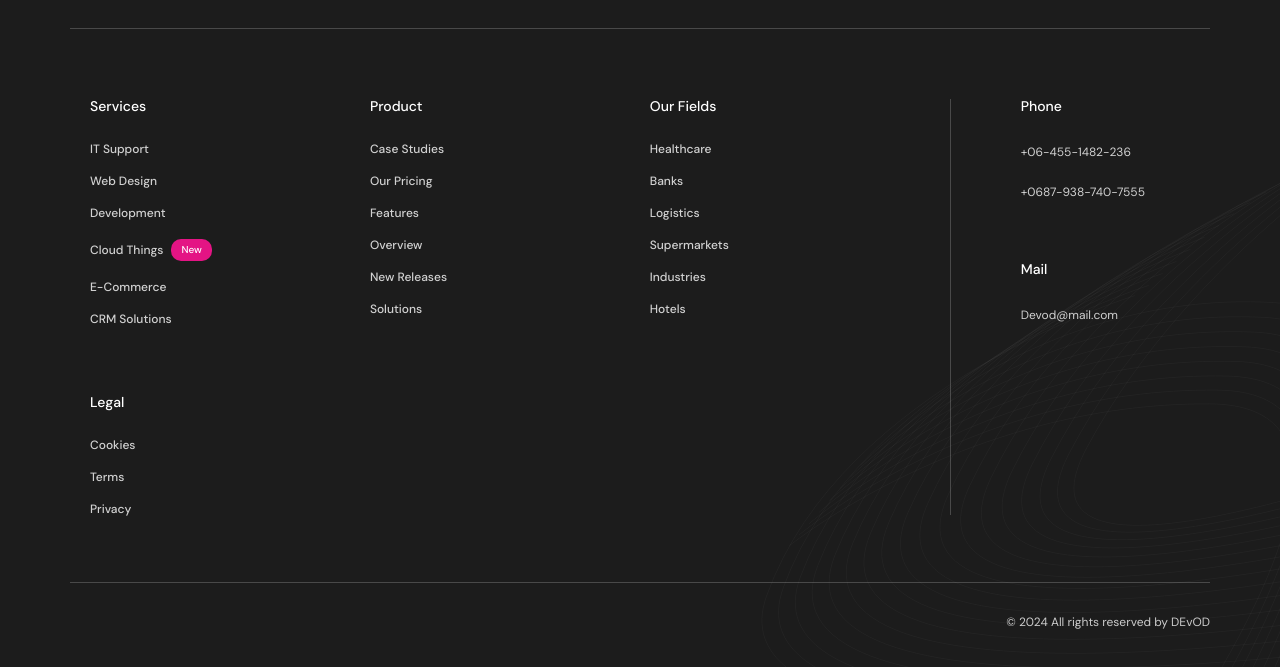
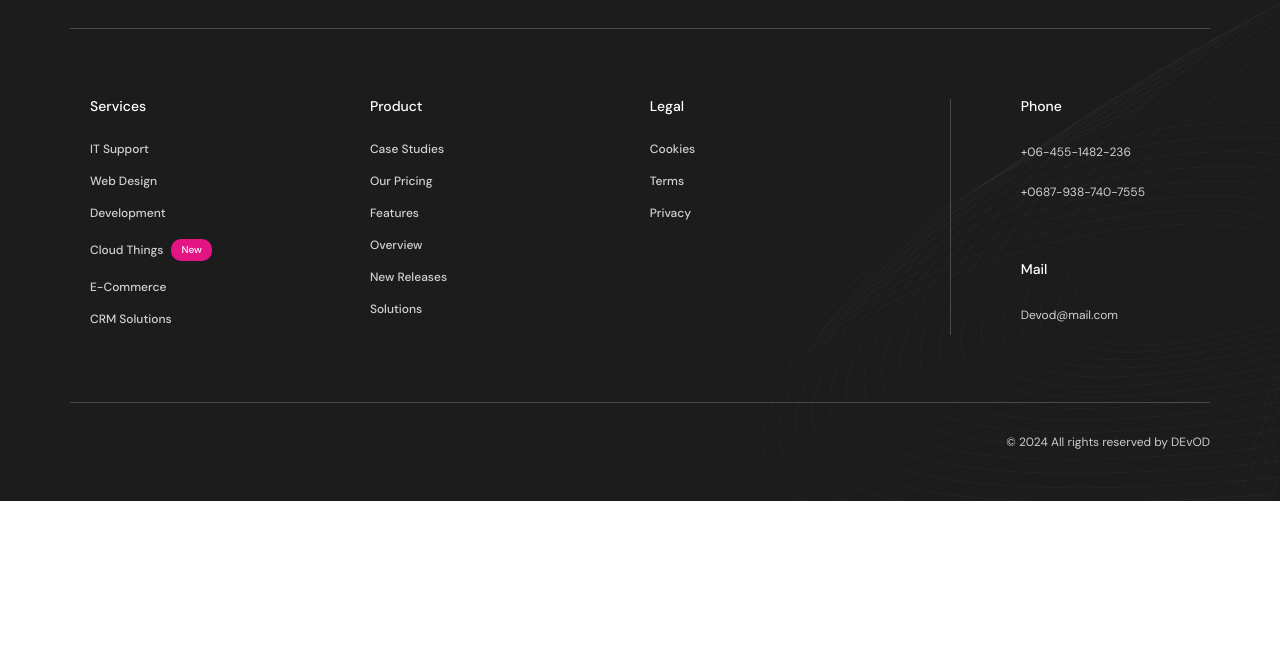
Before and after one commit to Kgabo71/devod, a plain HTML site: page index.html in a window 1280 px wide. Shown: the part 7131-7798 px from the top of the page. After the commit the page ends 7632 px from the top, so only its background shows below. Drawn offline with nearby package versions, Linux system fonts and the light colour scheme; some icons are missing.

Commit message:
Update index.html

```diff
--- a/index.html
+++ b/index.html
@@ -1387,17 +1387,7 @@
                                     <li><a href="solution.html">Solutions</a></li>
                                 </ul>
                             </div>
-                            <div class="footer-links">
-                                <h3>Our Fields</h3>
-                                <ul>
-                                    <li><a href="our-field-details.html">Healthcare</a></li>
-                                    <li><a href="our-field-details.html">Banks</a></li>
-                                    <li><a href="our-field-details.html">Logistics</a></li>
-                                    <li><a href="our-field-details.html">Supermarkets</a></li>
-                                    <li><a href="our-field-details.html">Industries</a></li>
-                                    <li><a href="our-field-details.html">Hotels</a></li>
-                                </ul>
-                            </div>
+
                             <div class="footer-links">
                                 <h3>Legal</h3>
                                 <ul>
```
